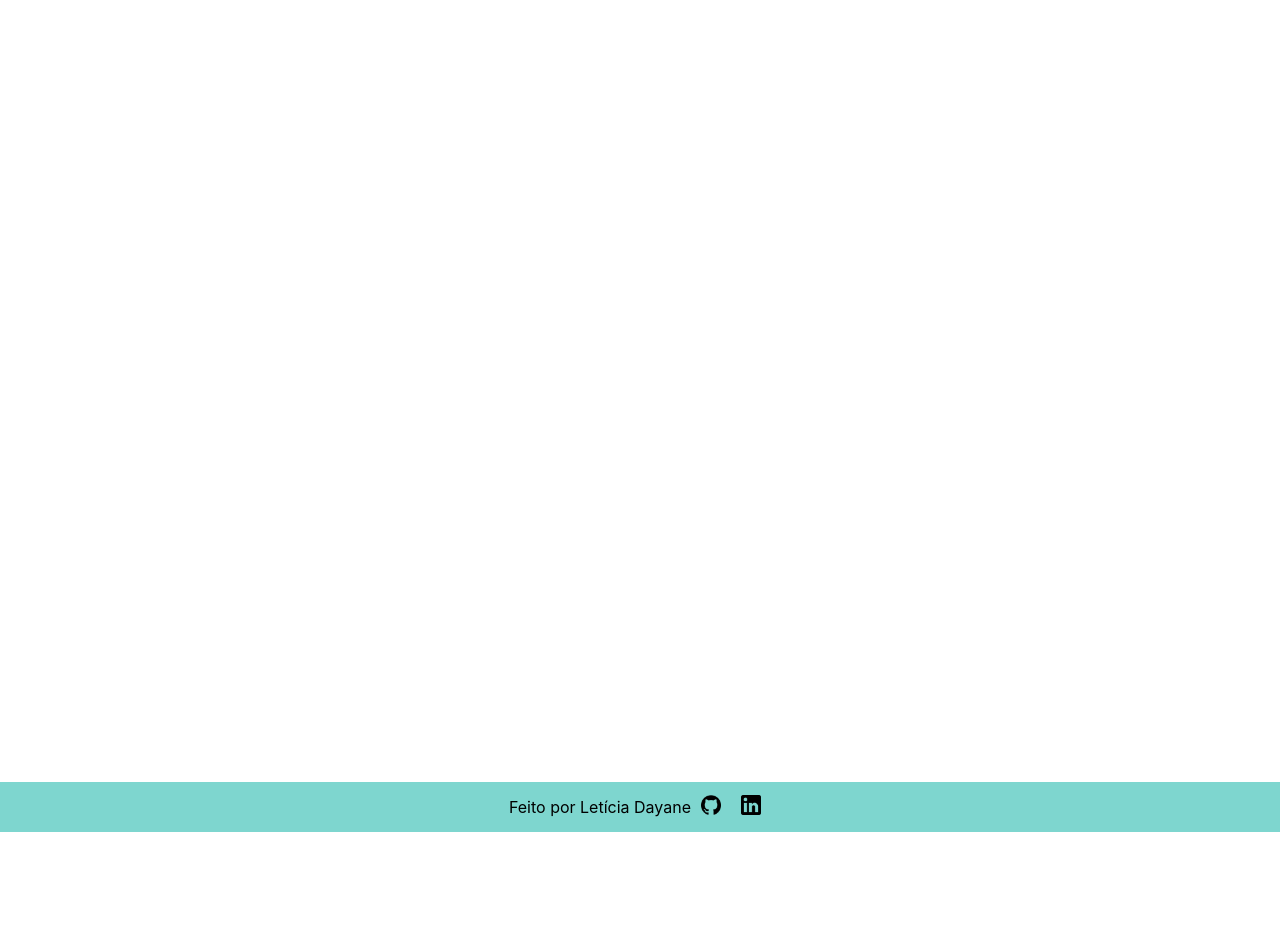
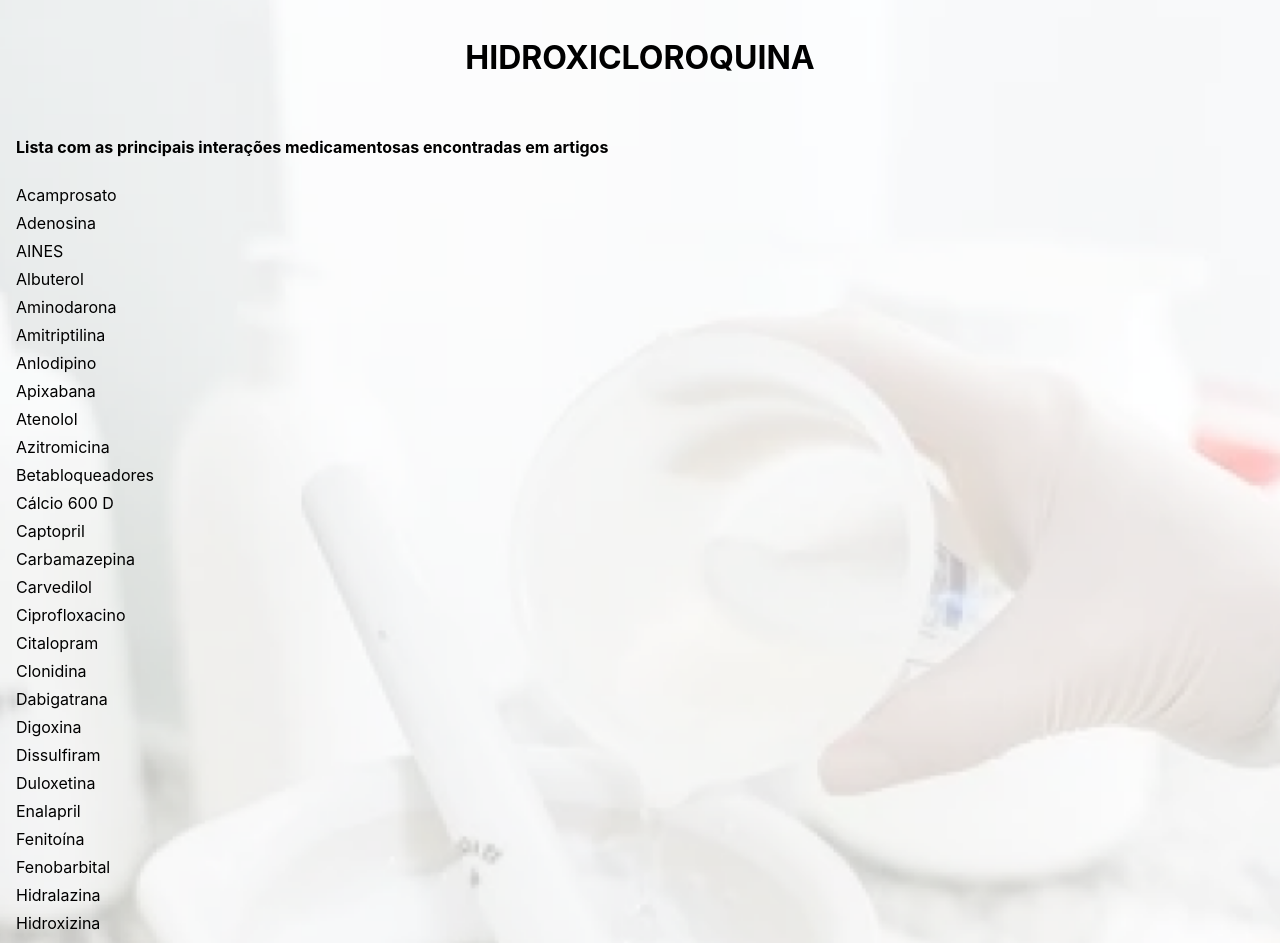
Before and after one commit to letdayy/PET-Farma, a React (Create React App) app: page /hidroxicloroquina in a window 1280 px wide. Shown: the part 120-1063 px from the top of the page. Before the commit the page ends 952 px from the top, so only its background shows below. Built offline with nearby package versions, Linux system fonts and the light colour scheme.

Commit message:
feature: foi feita a página hidroxicloroquina com os itens de interações medicamentosas encontradas em artigos

```diff
--- a/src/pages/Hidroxicloroquina/index.jsx
+++ b/src/pages/Hidroxicloroquina/index.jsx
@@ -1,175 +1,86 @@
-// import React from "react";
-// import interactions from "./interactions.json";
+import React from "react";
+import Footer from "../../components/Footer";
+import Nav from "../../components/Header";
+import {
+  ContainerPrincipal,
+  Titulo,
+  Description,
+  Listagem,
+} from "./style";
 
-import Footer from "../../components/Footer"
-import Nav from "../../components/Header"
-import { ContainerPrincipal } from "./style"
+const Hidroxicloroquina = () => {
+  const medicamentos = [
+    "acamprosato",
+    "adenosina",
+    "AINES",
+    "teste",
+    "albuterol",
+    "aminodarona",
+    "amitriptilina",
+    "anlodipino",
+    "apixabana",
+    "atenolol",
+    "azitromicina",
+    "betabloqueadores",
+    "cálcio 600 D",
+    "captopril",
+    "carbamazepina",
+    "carvedilol",
+    "ciprofloxacino",
+    "citalopram",
+    "clonidina",
+    "dabigatrana",
+    "digoxina",
+    "dissulfiram",
+    "duloxetina",
+    "enalapril",
+    "fenitoína",
+    "fenobarbital",
+    "hidralazina",
+    "hidroxizina",
+    "labetalol",
+    "Leflunomida",
+    "lopinavir/ritonavir",
+    "lorsatana",
+    "metformina",
+    "metildopa",
+    "metotrexato",
+    "metropolol",
+    "milrinona",
+    "nifedipino",
+    "nitroprusseto",
+    "nortriptilina",
+    "propanolol",
+    "remdesivi",
+    "rifampicina",
+    "salmeterol",
+    "timolol",
+    "tramadol",
+    "verapamil"
+  ];
 
+  // Ordenar os medicamentos em ordem alfabética
+  medicamentos.sort((a, b) => a.localeCompare(b));
 
-// export default function Hidroxicloroquina() {
-//   return (
-//     <div>
-//       {interactions.map((interaction) => (
-//         <div key={interaction.id}>
-//           <p>Nome: {interaction.nome}</p>
-//         </div>
-//       ))}
-//     </div>
-//   );
-// }
-
-
-export default function Hidroxicloroquina(){
   return (
     <>
-    <Nav />
-    <ContainerPrincipal>
-      Hello
-    </ContainerPrincipal>
-    <Footer />
+      <Nav />
+      <ContainerPrincipal>
+        <Titulo>Hidroxicloroquina</Titulo>
+        <Description>
+          Lista com as principais interações medicamentosas encontradas em
+          artigos
+        </Description>
+
+        <Listagem>
+          {medicamentos.map((medicamento, index) => (
+            <li key={index}>{medicamento}</li>
+          ))}
+        </Listagem>
+      </ContainerPrincipal>
+      <Footer />
     </>
-  )
-}
+  );
+};
 
-
-
-// import React, { useState } from 'react';
-// // import { Link } from "react-router-dom";
-// import Footer from "../../components/Footer";
-// import Nav from "../../components/Header";
-// import { TitleMed, Main, Button, Subtitle, List } from "./style";
-// import styled from 'styled-components';
-// // import interactions from './interactions.json';
-
-// const InputListContainer = styled.div`
-//   display: flex;
-//   flex-direction: column;
-//   align-items: center;
-// `;
-
-// const Form = styled.form`
-//   display: flex;
-//   justify-content: center;
-//   width: 60%;
-//   align-items: center;
-// `
-
-// const Input = styled.input`
-//   background-color: #F8B3E5;
-//   width: 100%;
-//   max-width: 842px;
-//   height: 30px;
-//   margin-right: 1rem;
-//   border-radius: 6px;
-// `;
-
-// const DeleteButton = styled.button`
-//   margin-left: 10px;
-//   padding: 5px;
-//   background-color: #f44336;
-//   color: white;
-//   border: none;
-//   border-radius: 5px;
-//   cursor: pointer;
-
-//   &:hover {
-//     background-color: #d32f2f;
-//   }
-// `;
-
-
-// export default function Hidroxicloroquina() {
-
-//   const [text, setText] = useState('');
-//   const [interactions, setInteractions] = useState([interactions.interactions]);
-
-//   const  handleAddInteractions = () => {
-//     const newInteraction = { texto: text };
-//     const newInteractions = [...interactions, newInteraction];
-//     setInteractions(newInteractions);
-//     setText('');
-//   };
-
-//     const handleDeleteInteraction = (index) => {
-//       const newInteractions = [...interactions];
-//       newInteractions.splice(index, 1);
-//       setInteractions(newInteractions);
-//     };
-
-//     const saveInteractions = () => {
-//       const data = { interactions };
-//       const jsonData = JSON.stringify(data);
-//     };
-
-
-//   const handleSubmit = (e) => {
-//     e.preventDefault();
-//     setList([...List, text]);
-//     setText('');
-//   };
-
-//   const handleDelete = (index) => {
-//     const newList = [...List];
-//     newList.splice(index, 1);
-//     setList(newList);
-//   };
-
-
-
-//   return (
-//     <body>
-
-//       <header>
-//         <Nav />
-//       </header>
-
-//       <Main>
-//         <TitleMed>
-//           <h1>Hidroxicloroquina</h1>
-//         </TitleMed>
-
-//         <Subtitle>Lista com as principais interações medicamentosas</Subtitle>
-
-//         <InputListContainer>
-//           <Form onSubmit={handleSubmit}>
-//             <Input type="text" value={text} onChange={(e) => setText(e.target.value)} />
-//             <button type="submit">Adicionar</button>
-//           </Form>
-//           <ul>
-//             {list.map((item, index) => (
-//               <li key={item}>
-//                 {item}
-//                 <DeleteButton onClick={() => handleDelete(index)}>Deletar</DeleteButton>
-//               </li>
-//             ))}
-//           </ul>
-//         </InputListContainer>
-
-
-//         <Footer />
-
-//       </Main>
-
-
-//       {/*
-
-//       <Main>
-//         <TitleMed>
-//           <h1>Hidroxicloroquina</h1>
-//           <Link to="/add"><Button>+</Button></Link>
-//         </TitleMed>
-
-//         <Subtitle>Lista de medicamentos com interação medicamentosa</Subtitle>
-//         <List>
-//           <li>Alfuzosina</li>
-//           <li>Amiodarona</li>
-//           <li>Amissulprida</li>
-//           <li>Anagrelida</li>
-//           <li>Apomorfina</li>
-//         </List>
-//       </Main>
-
-//       <Footer /> */}
-//     </body>
-//   );
-// }
+export default Hidroxicloroquina;
--- a/src/pages/Hidroxicloroquina/style.jsx
+++ b/src/pages/Hidroxicloroquina/style.jsx
@@ -1,91 +1,34 @@
 import styled from "styled-components";
 import backgroundWhite from "../../images/backgroundWhite.png"
 
-export const ContainerPrincipal = styled.div`
+export const ContainerPrincipal = styled.main`
   min-height: 100vh;
+  background-image: url(${backgroundWhite});
+  background-size: cover;
+  background-position: center;
+  display: flex;
+  flex-direction: column;
+  padding: 1rem;
 `
 
-// export const InputListContainer = styled.div`
-//   display: flex;
-//   flex-direction: column;
-//   align-items: center;
-// `;
+export const Titulo = styled.h1`
+  text-transform: uppercase;
+  margin: 40px 0;
+  display: flex;
+  width: 100%;
+  justify-content: center;
+`
 
-// export const Form = styled.form`
-//   display: flex;
-//   justify-content: center;
-//   width: 60%;
-//   align-items: center;
-// `
+export const Description = styled.p`
+  margin: 20px 0;
+  font-weight: bold;
+`
 
-// export const Input = styled.input`
-//   background-color: #F8B3E5;
-//   width: 100%;
-//   max-width: 842px;
-//   height: 30px;
-//   margin-right: 1rem;
-//   border-radius: 6px;
-// `;
-
-// export const DeleteButton = styled.button`
-//   margin-left: 10px;
-//   padding: 5px;
-//   background-color: #f44336;
-//   color: white;
-//   border: none;
-//   border-radius: 5px;
-//   cursor: pointer;
-
-//   &:hover {
-//     background-color: #d32f2f;
-//   }
-// `;
-
-// export const TitleMed = styled.div`
-//   display: flex;
-//   max-width: 100vw;
-//   justify-content: space-evenly;
-
-//   h1 {
-//     text-transform: uppercase;
-//     font-size: 25px;
-//   }
-// `;
-
-// export const Button = styled.button`
-//   width: 50px;
-//   height: 30px;
-//   background-color: #cdf8cc;
-//   border-radius: 6px;
-//   cursor: pointer;
-
-// &:hover {
-//     background-color: #abcfab;
-//     transition: 420ms;
-//   }
-// `;
-
-// export const Main = styled.main`
-//   padding-top: 20px;
-//   background-image: url(${backgroundWhite});
-//   background-size: cover;
-//   background-position: center;
-//   height: 100vh;
-//   padding-bottom: 3rem;
-// `
-
-// export const Subtitle = styled.h3`
-//   margin: 2rem 0;
-//   text-align: center;
-// `
-
-// export const List = styled.ul`
-//   margin-top: 2rem;
+export const Listagem = styled.ul`
+  text-transform: capitalize;
 
 
-// li {
-//   margin-bottom: 1rem;
-//   margin-left: 1rem;
-// }
-
-// `
+  li {
+    margin: 0.5rem 0;
+  }
+`
--- a/src/pages/Home/index.jsx
+++ b/src/pages/Home/index.jsx
@@ -2,7 +2,7 @@ import SlidePrincipal from '../../images/petfarma.png';
 import Nav from "../../components/Header";
 import Footer from "../../components/Footer";
 import backgroundWhite from "../../images/backgroundWhite.png";
-import { Body, Main, ImgSlide, Title, Description, Itens, ItemLink, Item } from "./style";
+import { Body, Main, Container, ImgSlide, Title, Description, Itens, ItemLink, Item } from "./style";
 
 
 export default function Home() {
@@ -14,6 +14,9 @@ export default function Home() {
 
 
               <ImgSlide src={SlidePrincipal} alt="Slide principal"/>
+
+
+<Container>
 
 
           <Title>
@@ -29,7 +32,7 @@ export default function Home() {
             <ItemLink to="#"><Item>Sulfato de Neomicina</Item></ItemLink>
           </Itens>
 
-
+          </Container>
       </Main>
 
       <Footer />
--- a/src/pages/Home/style.jsx
+++ b/src/pages/Home/style.jsx
@@ -14,6 +14,10 @@ export const Main = styled.main`
   background-position: center;
   padding-bottom: 3rem;
   height: 100%;
+`
+
+export const Container = styled.section`
+  height: 800px;
 `
 
 export const ImgSlide = styled.img`
```
Also changed, not shown: src/pages/Hidroxicloroquina/interactions.json (deleted, +0 -13 lines).
